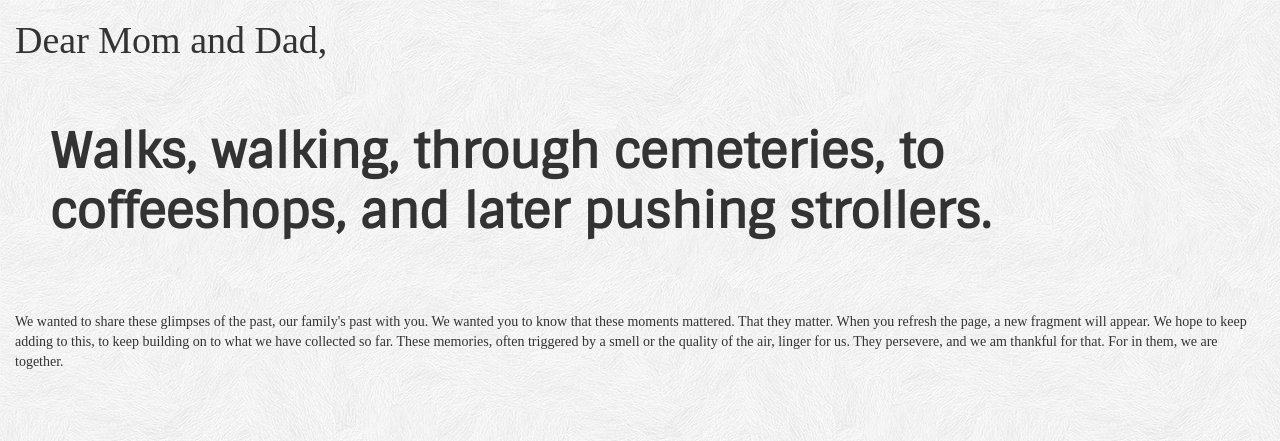
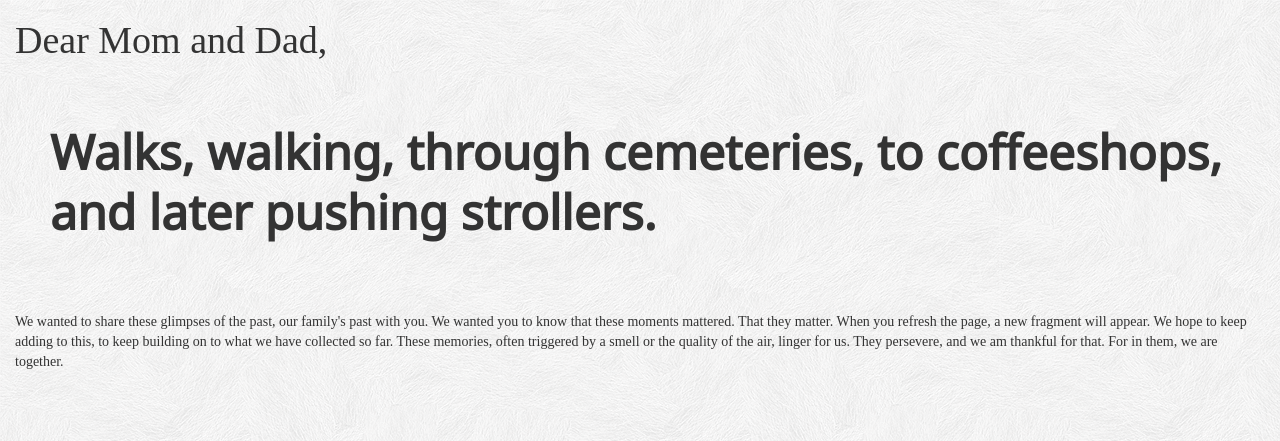
Before and after one commit to linzster/retrospected, a PHP site: page / in a window 1280 px wide. Shown: the top 441 px of the page. Run offline with PHP 8.4, Linux system fonts and the light colour scheme; some libraries are stand-ins or nearby versions; some web fonts are replaced.

Commit message:
font changes

```diff
--- a/assets/css/local.css
+++ b/assets/css/local.css
@@ -20,7 +20,7 @@ p.footer {
 
 .memory-tx {
 float:right;
-font-family: 'Sintony', sans-serif;
+font-family: 'Noto Sans', sans-serif;
 font-size: 48px;
 font-weight: 700;
 line-height: 60px;
--- a/include/css.php
+++ b/include/css.php
@@ -1,4 +1,4 @@
 <link href="./assets/css/bootstrap.min.css" rel="stylesheet" media="screen">
 <link href="./assets/css/local.css" rel="stylesheet">
 <link href="//netdna.bootstrapcdn.com/font-awesome/3.2.1/css/font-awesome.css" rel="stylesheet">
-<link href='http://fonts.googleapis.com/css?family=Sintony|Ovo' rel='stylesheet' type='text/css'>
+<link href='http://fonts.googleapis.com/css?family=Noto+Sans|Ovo' rel='stylesheet' type='text/css'>
```
